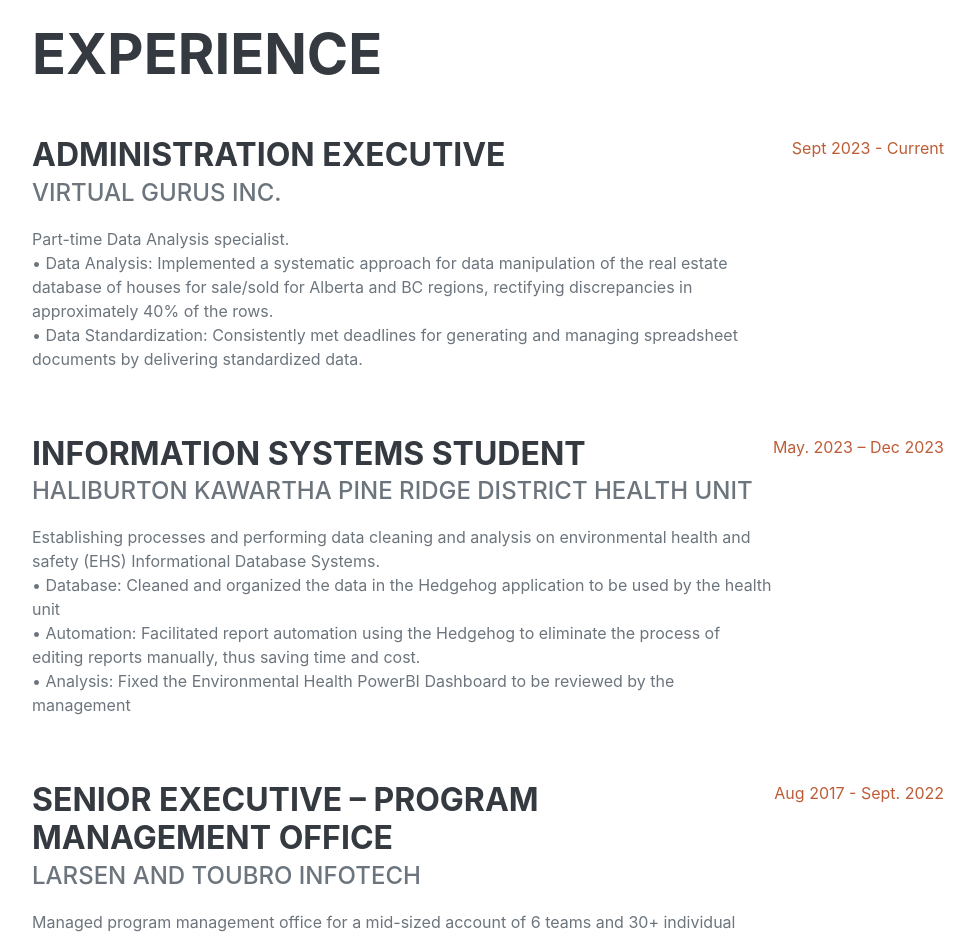
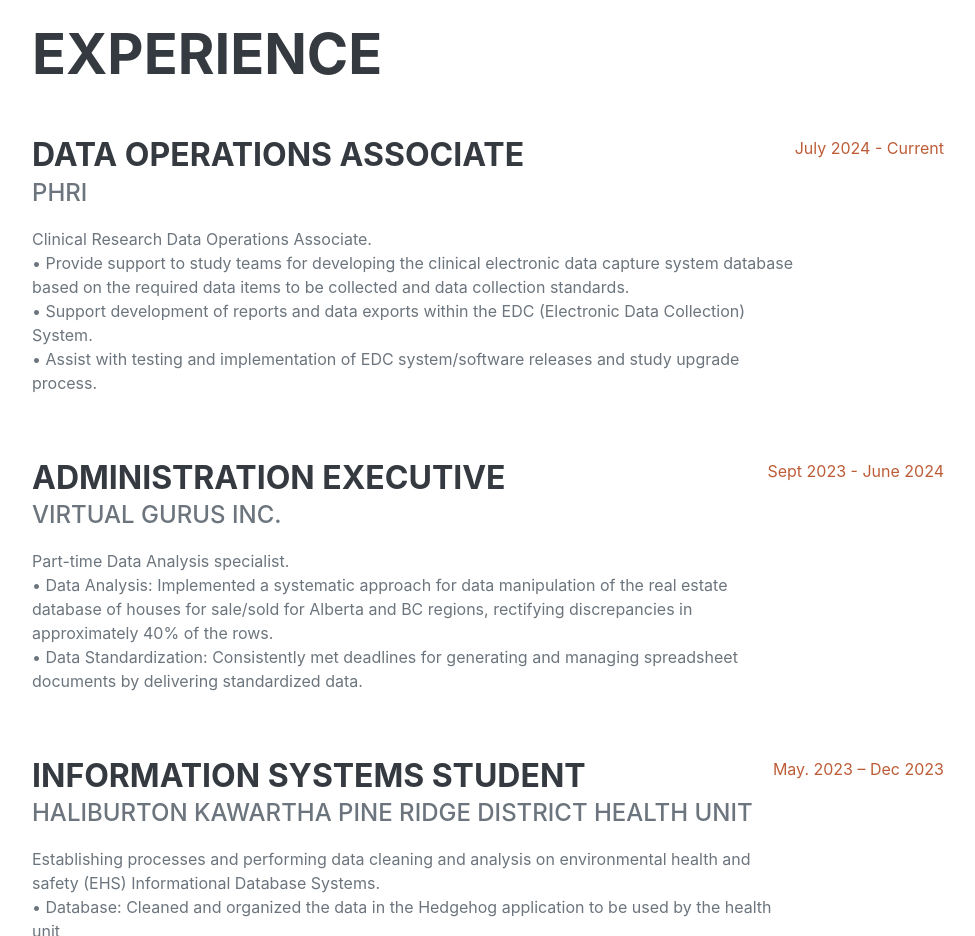
Before and after one commit to SiddhiGov/Website, a plain HTML site: page index.html in a window 1280 px wide. Shown: the part 860-1796 px from the top of the page, without its empty margins (288-1263 px from the left). Drawn offline with nearby package versions, Linux system fonts and the light colour scheme; a web font is replaced by a local one.

Commit message:
Final for today

```diff
--- a/index.html
+++ b/index.html
@@ -63,7 +63,23 @@
             <section class="resume-section" id="experience">
                 <div class="resume-section-content">
                     <h2 class="mb-5">Experience</h2>
-                     <div class="d-flex flex-column flex-md-row justify-content-between mb-5">
+		<!--This is one section -->
+		<div class="d-flex flex-column flex-md-row justify-content-between mb-5">
+                        <div class="flex-grow-1">
+                            <h3 class="mb-0">Data Operations Associate</h3>
+                            <div class="subheading mb-3">PHRI</div>
+                            <p>Clinical Research Data Operations Associate.
+							</br>•	Provide support to study teams for developing the clinical electronic data capture system database based on the required data items to be collected and data collection standards.
+							</br>•	Support development of reports and data exports within the EDC (Electronic Data Collection) System.
+							</br>•	Assist with testing and implementation of EDC system/software releases and study upgrade process.
+							</p>
+                        </div>
+                        <div class="flex-shrink-0"><span class="text-primary">July 2024 - Current</span></div>
+                    </div>
+
+			<!--This marks end of  one section -->
+
+			<div class="d-flex flex-column flex-md-row justify-content-between mb-5">
                         <div class="flex-grow-1">
                             <h3 class="mb-0">Administration Executive</h3>
                             <div class="subheading mb-3">Virtual Gurus Inc.</div>
@@ -72,7 +88,7 @@
 							</br>•	Data Standardization: Consistently met deadlines for generating and managing spreadsheet documents by delivering standardized data.
 							</p>
                         </div>
-                        <div class="flex-shrink-0"><span class="text-primary">Sept 2023 - Current</span></div>
+                        <div class="flex-shrink-0"><span class="text-primary">Sept 2023 - June 2024</span></div>
                     </div>
 			<div class="d-flex flex-column flex-md-row justify-content-between mb-5">
                         <div class="flex-grow-1">
```
